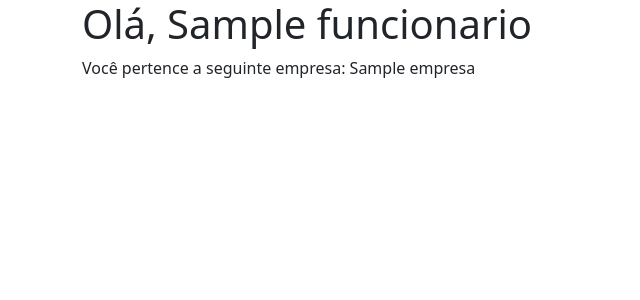
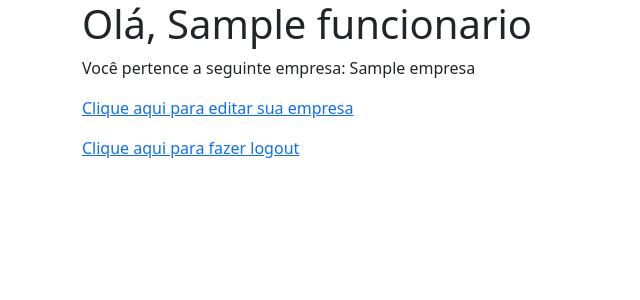
Before and after one commit to gustavo-it/sistema-de-gestao-rh, a Django app: page / in a window 1280 px wide. Shown: the top 300 px of the page, without its empty margins (0-640 px from the left). Run offline with Django 4.2, Linux system fonts and the light colour scheme; a user stored in the database is signed in; tables that the repository leaves empty hold one stand-in row (values such as "Sample post"); some libraries are stand-ins or nearby versions.

Commit message:
Crud Empresa Parte 3, ajustes finais

```diff
--- a/core/templates/core/index.html
+++ b/core/templates/core/index.html
@@ -7,5 +7,17 @@
             Você pertence a seguinte empresa:
             {{ usuario.funcionario.empresa.nome }}
         </p>
+        <p>
+            <a href="{% url 'empresas:edit_empresa' usuario.funcionario.empresa.id %}">
+                Clique aqui para editar sua empresa
+            </a>
+        </p>
+        <p>
+            <a href="{% url 'logout' %}">
+                Clique aqui para fazer logout
+            </a>
+        </p>
+        {% else %}
+        <a href="{% url 'empresas:create_empresa' %}">Criar empresa</a>
     {% endif %}
 {% endblock main %}
--- a/empresas/models.py
+++ b/empresas/models.py
@@ -1,4 +1,5 @@
 from django.db import models
+from django.urls import reverse
 
 
 class Empresa(models.Model):
@@ -6,3 +7,6 @@ class Empresa(models.Model):
 
     def __str__(self):
         return self.nome
+
+    def get_absolute_url(self):
+        return reverse('core:home')
--- a/empresas/urls.py
+++ b/empresas/urls.py
@@ -1,9 +1,10 @@
 from django.urls import path
 
-from .views import EmpresaCreate
+from .views import EmpresaCreate, EmpresaEdit
 
 app_name = 'empresas'
 
 urlpatterns = [
-    path('novo/', EmpresaCreate.as_view(), name='create_empresa')
+    path('novo/', EmpresaCreate.as_view(), name='create_empresa'),
+    path('editar/<int:pk>/', EmpresaEdit.as_view(), name='edit_empresa'),
 ]
```
Also changed, not shown: empresas/views.py (+6 -1 lines).
